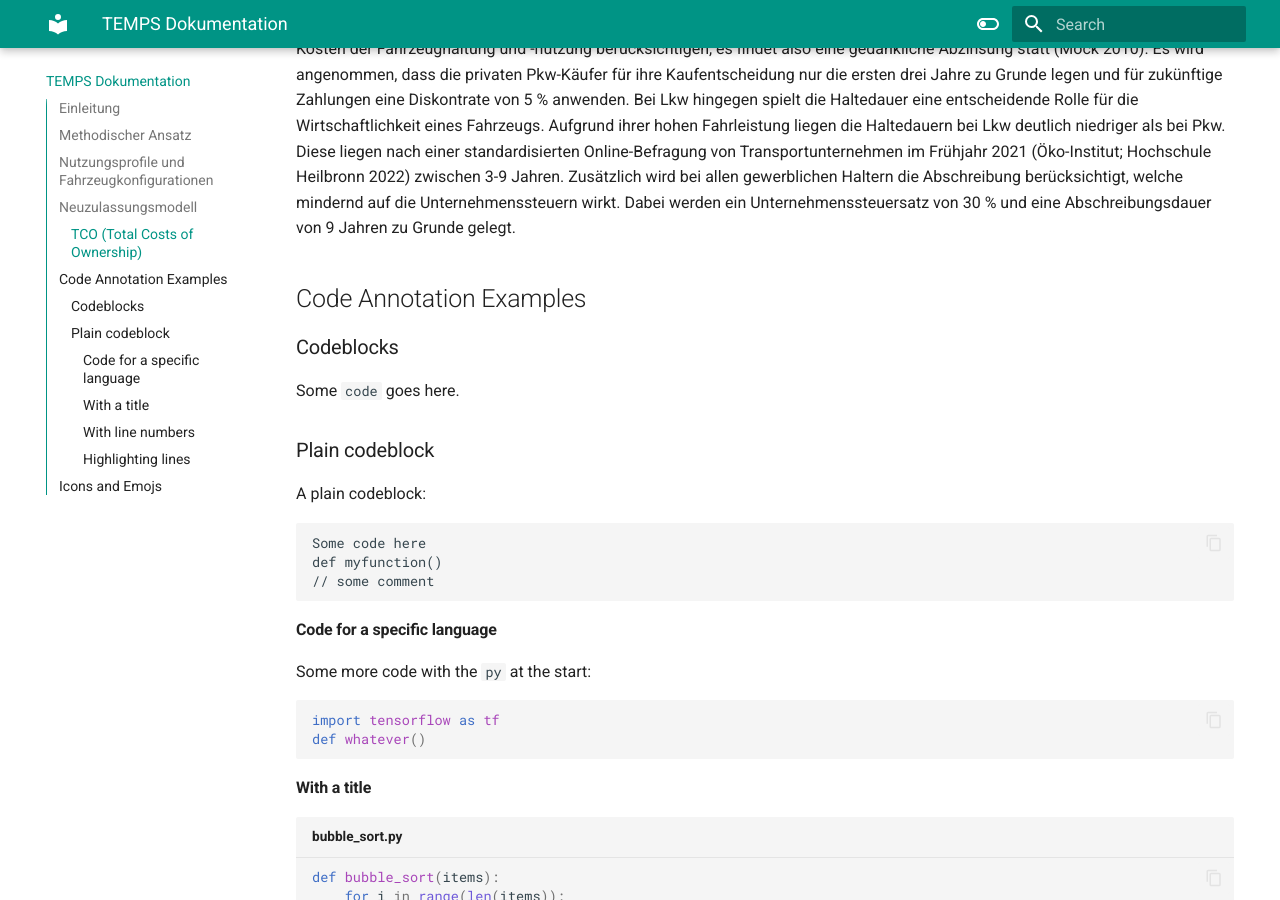
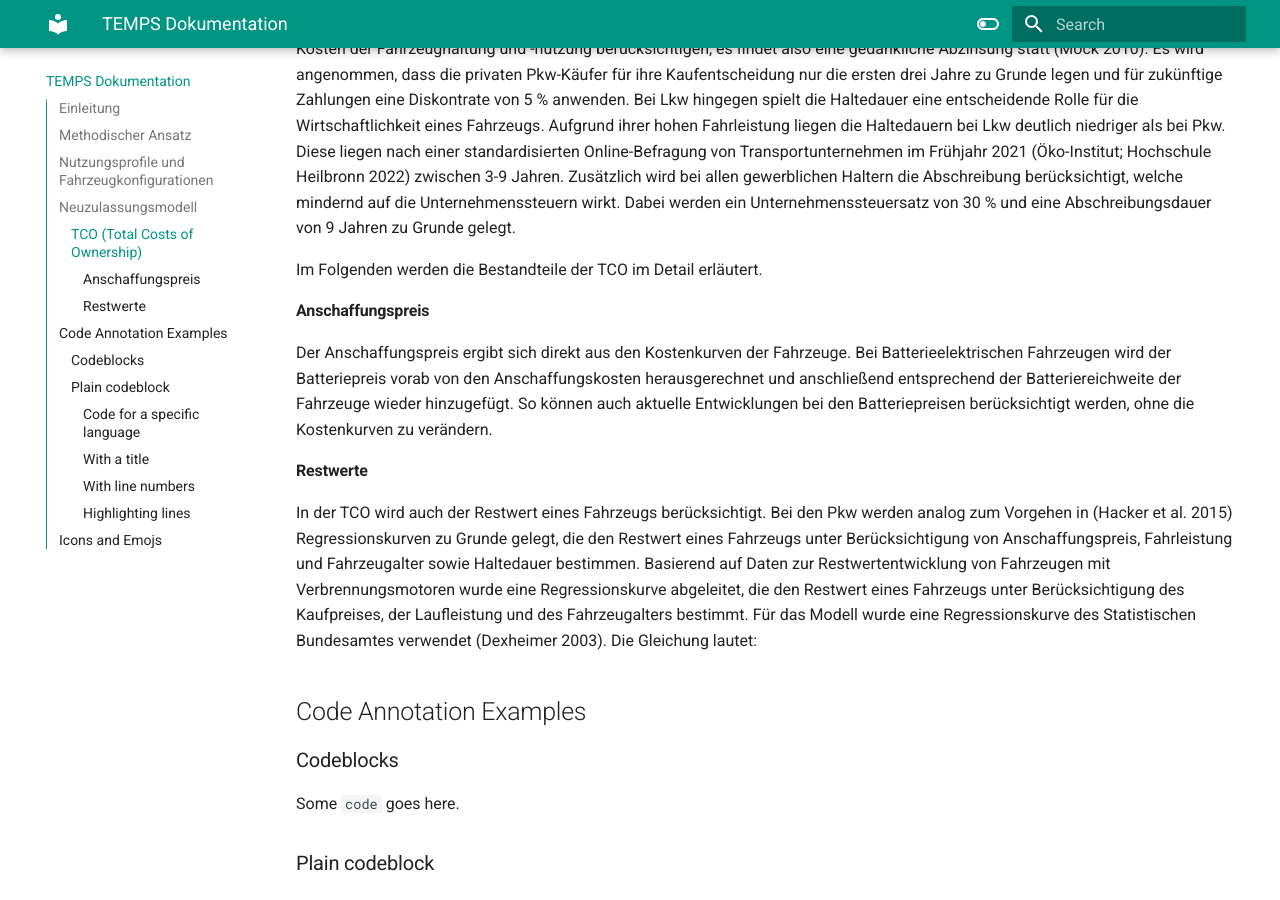
Before and after one commit to wolfgoerz/TEMPS_documentation, an MkDocs documentation site: the page built from docs/index.md, in a window 1280 px wide and 900 px high, scrolled down 3489 px. Built offline with MkDocs 1.6.1 and Material for MkDocs 9.7.7, drawn with Linux system fonts in a browser that asks for light colours.

Commit message:
Update index.md

```diff
--- a/docs/index.md
+++ b/docs/index.md
@@ -143,7 +143,15 @@ Für jedes Fahrzeugmodell (definiert über Größenklasse und Antrieb) stehen ve
 Die Bestimmung der Kaufentscheidung eines Nutzungsprofils erfolgt in mehreren Schritten. Anhand einer TCO-Rechnung (Total Cost of Ownership) werden für jedes Nutzungsprofil die Kosten der verfügbaren Fahrzeugmodelle berechnet. Daraus wird anschließend die kostengünstigste Effizienz je Antrieb ermittelt. Hier zeigt sich, dass die privaten Fahrzeugkäufer meist nicht die langfristigen Kosten der Fahrzeughaltung und -nutzung berücksichtigen, es findet also eine gedankliche Abzinsung statt (Mock 2010). Es wird angenommen, dass die privaten Pkw-Käufer für ihre Kaufentscheidung nur die ersten drei Jahre zu Grunde legen und für zukünftige Zahlungen eine Diskontrate von 5 % anwenden.
 Bei Lkw hingegen spielt die Haltedauer eine entscheidende Rolle für die Wirtschaftlichkeit eines Fahrzeugs. Aufgrund ihrer hohen Fahrleistung liegen die Haltedauern bei Lkw deutlich niedriger als bei Pkw. Diese liegen nach einer standardisierten Online-Befragung von Transportunternehmen im Frühjahr 2021 (Öko-Institut; Hochschule Heilbronn 2022) zwischen 3-9 Jahren. Zusätzlich wird bei allen gewerblichen Haltern die Abschreibung berücksichtigt, welche mindernd auf die Unternehmenssteuern wirkt. Dabei werden ein Unternehmenssteuersatz von 30 % und eine Abschreibungsdauer von 9 Jahren zu Grunde gelegt.
 
+Im Folgenden werden die Bestandteile der TCO im Detail erläutert.
 
+#### Anschaffungspreis
+Der Anschaffungspreis ergibt sich direkt aus den Kostenkurven der Fahrzeuge. Bei Batterieelektrischen Fahrzeugen wird der Batteriepreis vorab von den Anschaffungskosten herausgerechnet und anschließend entsprechend der Batteriereichweite der Fahrzeuge wieder hinzugefügt. So können auch aktuelle Entwicklungen bei den Batteriepreisen berücksichtigt werden, ohne die Kostenkurven zu verändern.
+
+#### Restwerte
+
+In der TCO wird auch der Restwert eines Fahrzeugs berücksichtigt. Bei den Pkw werden analog zum Vorgehen in (Hacker et al. 2015) Regressionskurven zu Grunde gelegt, die den Restwert eines Fahrzeugs unter Berücksichtigung von Anschaffungspreis, Fahrleistung und Fahrzeugalter sowie Haltedauer bestimmen.
+Basierend auf Daten zur Restwertentwicklung von Fahrzeugen mit Verbrennungsmotoren wurde eine Regressionskurve abgeleitet, die den Restwert eines Fahrzeugs unter Berücksichtigung des Kaufpreises, der Laufleistung und des Fahrzeugalters bestimmt. Für das Modell wurde eine Regressionskurve des Statistischen Bundesamtes verwendet (Dexheimer 2003). Die Gleichung lautet:
 
 
 
```
